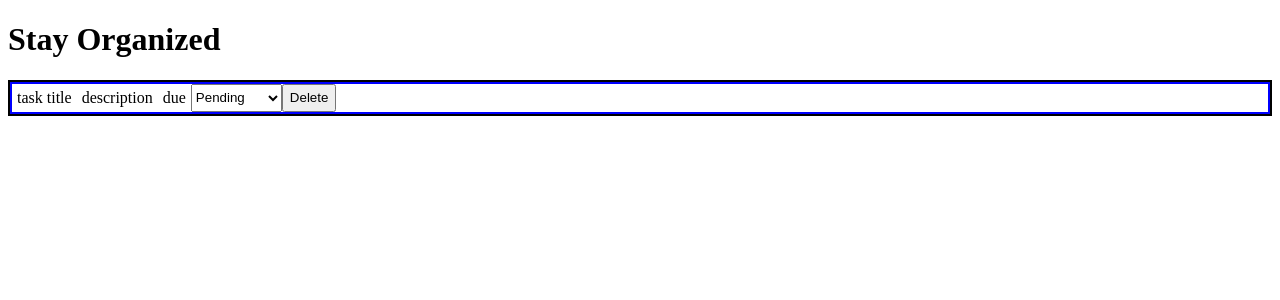
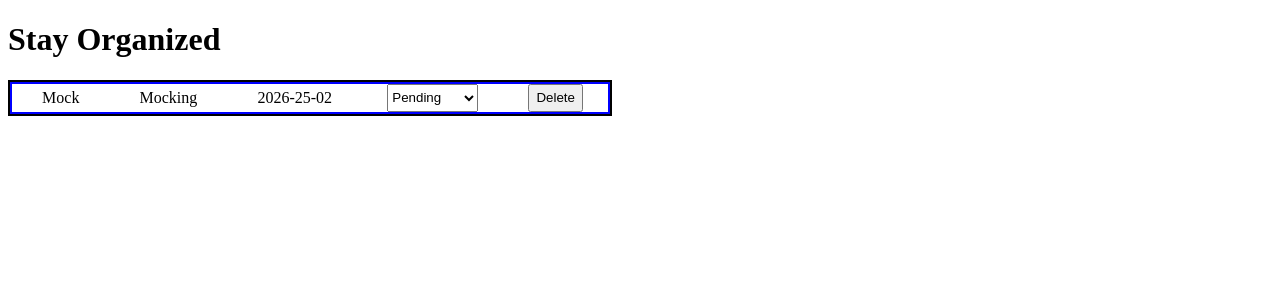
Before and after one commit to pand3m1x/SBA9_TaskList, a React (Vite) app in the folder TaskList/: page / in a window 1280 px wide. Shown: the top 300 px of the page. Built offline with nearby package versions, Linux system fonts and the light colour scheme.

Commit message:
˚⟡˖ Got my task item component to render :D next step is to move the TaskItem component to the TaskList, and fill out TaskList and attach it to TaskDaskboard ˚⟡˖

```diff
--- a/TaskList/src/App.css
+++ b/TaskList/src/App.css
@@ -1,5 +1,6 @@
 li {
   display:flex;
+  justify-content: space-around;
 }
 li .taskItem{
   margin: 5px;
--- a/TaskList/src/Task-Dashboard.tsx
+++ b/TaskList/src/Task-Dashboard.tsx
@@ -1,12 +1,34 @@
 import TaskItem from './components/TaskList/TaskItem'
-
+import type { TaskStatus } from './types'
 
 function TaskDashboard(){
+
+  const mockTask={
+    id: "1",
+    title: "Mock",
+    description: "Mocking",
+    status: "pending",
+    priority: "High",
+    dueDate: "2026-25-02",
+  }
   return(
-    <div style={{border:"2px solid black"}}>
-      <TaskItem></TaskItem>
+    <div style={{border:"2px solid black", width:"600px"}}>
+      <TaskItem task={mockTask} onStatusChange={()=>{}} onDelete={()=>{}}></TaskItem>
     </div>
-  )
+  );
 }
 
 export default TaskDashboard
+//  id: string;
+//   title: string;
+//   description: string;
+//   status: TaskStatus;
+//   priority: 'low' | 'medium' | 'high';
+//   dueDate: string;
+//
+
+// export interface TaskListProps {
+//   tasks: Task[];
+//   onStatusChange: (taskId: string, newStatus: TaskStatus) => void;
+//   onDelete: (taskId: string) => void;
+// }
--- a/TaskList/src/components/TaskList/TaskItem.tsx
+++ b/TaskList/src/components/TaskList/TaskItem.tsx
@@ -1,4 +1,24 @@
+import type { TaskItemProps, TaskStatus } from '../../types/index';
 
+
+function TaskItem({ task, onStatusChange, onDelete}:TaskItemProps){
+
+  return(
+    <li style={{border:"2px solid blue"}}>
+      <p className="taskItem">{task.title}</p>
+      <p className="taskItem">{task.description}</p>
+      <p className="taskItem">{task.dueDate}</p>
+      <select value={task.status} onChange={(e) => onStatusChange(task.id,e.target.value as TaskStatus)}>
+        <option value="pending">Pending</option>
+        <option value="in-progress">In Progress</option>
+        <option value="completed">Completed</option>
+      </select>
+      <button onClick={() => onDelete(task.id)}>Delete</button>
+    </li>
+  );
+}
+
+export default TaskItem
 
 //  id: string;
 //   title: string;
@@ -7,21 +27,3 @@
 //   priority: 'low' | 'medium' | 'high';
 //   dueDate: string;
 //
-function TaskItem(){
-
-  return(
-    <li style={{border:"2px solid blue"}}>
-      <p className="taskItem">task title</p>
-      <p className="taskItem">description</p>
-      <p className="taskItem">due</p>
-      <select>
-        <option>Pending</option>
-        <option>In Progress</option>
-        <option>Completed</option>
-      </select>
-      <button>Delete</button>
-    </li>
-  )
-}
-
-export default TaskItem
```
Also changed, not shown: TaskList/src/components/TaskList/TaskList.tsx (+9 -0 lines), TaskList/src/types/index.ts (+9 -0 lines).
